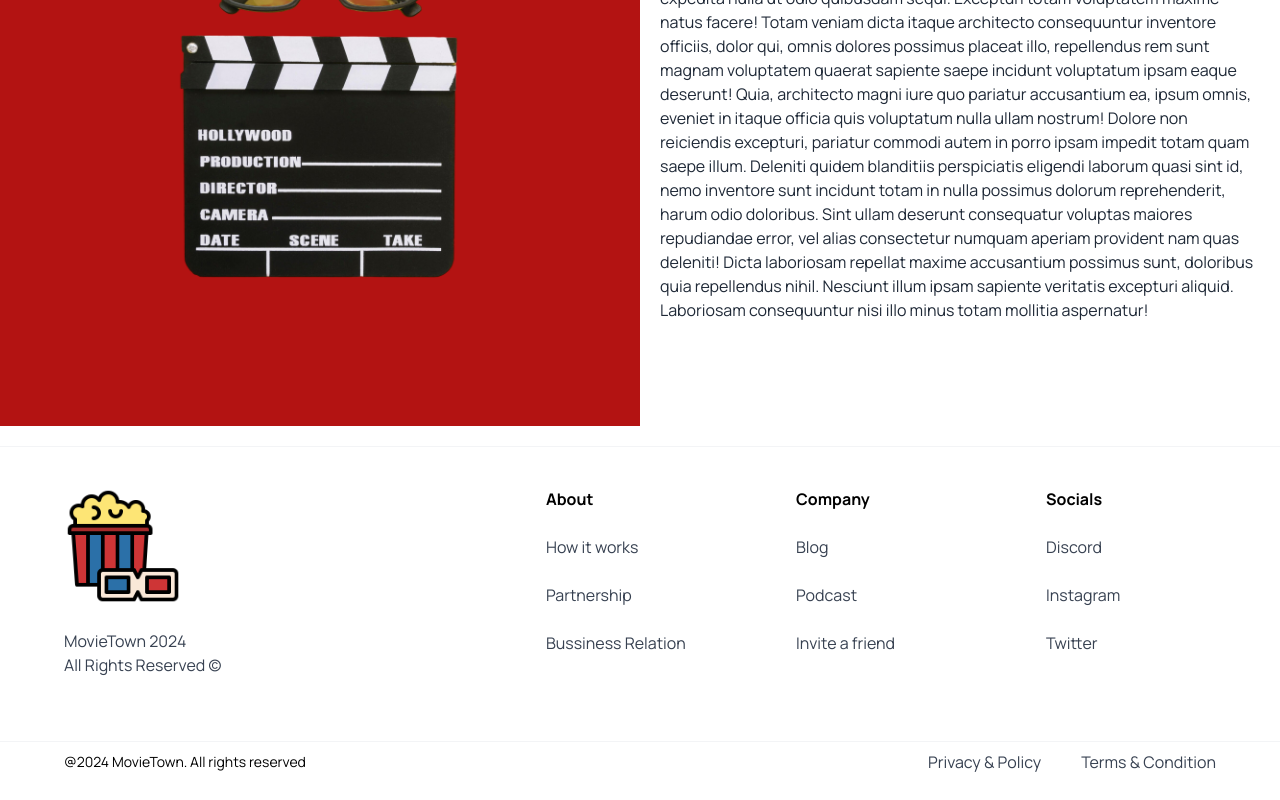
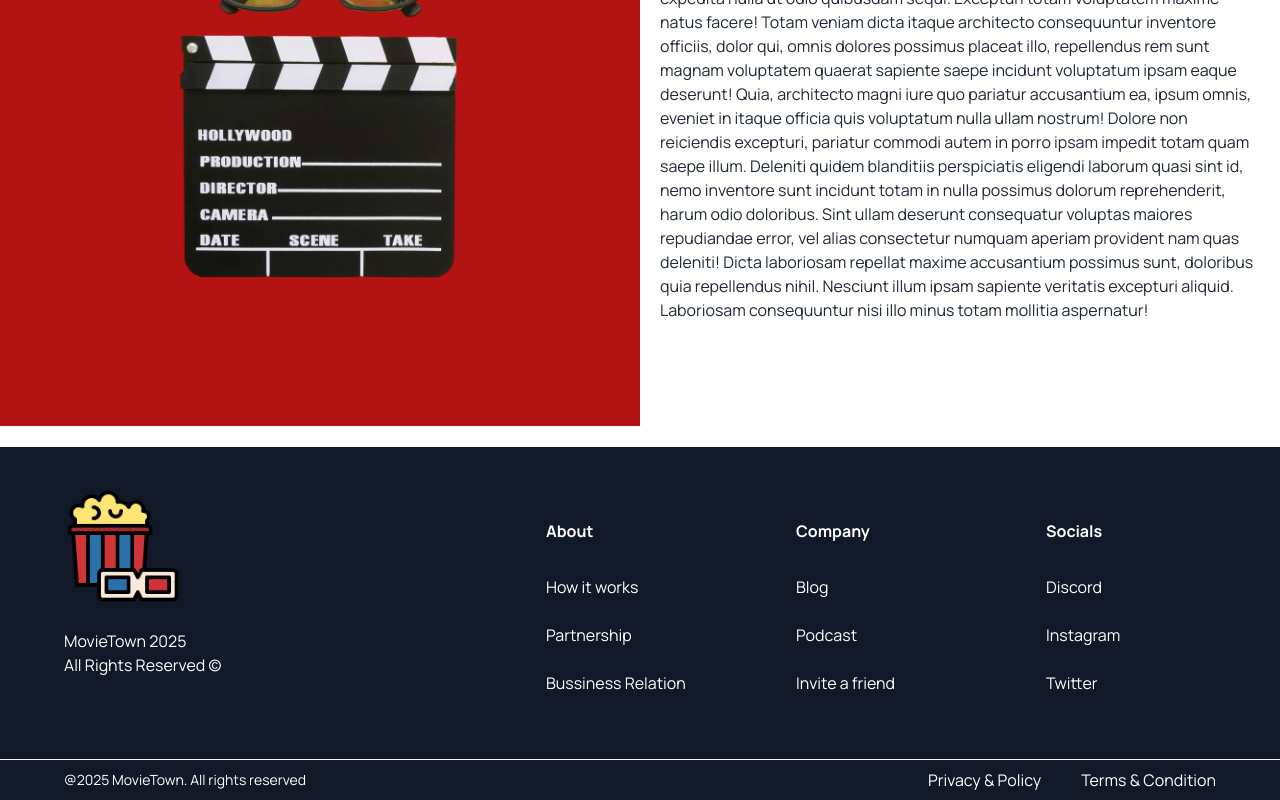
Before and after one commit to fereshtehnm/MovieTown, a Next.js app: page /about in a window 1280 px wide. Shown: the part 273-1073 px from the top of the page. Built offline with nearby package versions, Linux system fonts and the light colour scheme.

Commit message:
Update - footer css

```diff
--- a/app/globals.css
+++ b/app/globals.css
@@ -47,19 +47,19 @@ body {
 
 /* START: Footer styles */
 .footer {
-  @apply flex flex-col text-black  mt-5 border-t border-gray-100;
+  @apply flex flex-col text-white mt-5 border-t border-gray-100 bg-gray-900 ;
 }
 
 .footer__links-container {
-  @apply flex max-md:flex-col flex-wrap justify-between gap-5 sm:px-16 px-6 py-10;
+  @apply flex text-white max-md:flex-col flex-wrap justify-between gap-5 sm:px-16 px-6 py-10;
 }
 
 .footer__rights {
-  @apply flex flex-col justify-start items-start gap-6;
+  @apply flex flex-col text-white justify-start items-start gap-6;
 }
 
 .footer__text {
-  @apply text-base text-gray-700;
+  @apply text-base text-white hover:text-gray-500 ;
 }
 
 .footer__links {
@@ -67,7 +67,7 @@ body {
 }
 
 .footer__link {
-  @apply flex flex-col gap-6 text-base min-w-[170px];
+  @apply  flex flex-col gap-6 text-sm min-w-[170px];
 }
 
 .footer__copyrights {
--- a/components/layout/Footer.tsx
+++ b/components/layout/Footer.tsx
@@ -9,15 +9,15 @@ const Footer = () => (
       <div className='footer__rights'>
         <Image src='/icon.png' alt='logo' width={118} height={18} className='object-contain' />
         <p className='footer__text'>
-          MovieTown 2024 <br />
+          MovieTown 2025 <br />
           All Rights Reserved &copy;
         </p>
       </div>
 
       <div className="footer__links">
         {footerLinks.map((item) => (
-          <div key={item.title} className="footer__link">
-            <h3 className="font-bold">{item.title}</h3>
+          <div key={item.title} >
+            <h3 className="font-bold text-red py-8">{item.title}</h3>
             <div className="footer__link">
               {item.links.map((link) => (
                 <Link
@@ -35,7 +35,7 @@ const Footer = () => (
     </div>
 
     <div className='footer__copyrights'>
-      <p className="">@2024 MovieTown. All rights reserved</p>
+      <p className="">@2025 MovieTown. All rights reserved</p>
 
       <div className="footer__copyrights-link">
         <Link href="/" className="footer__text">
```
